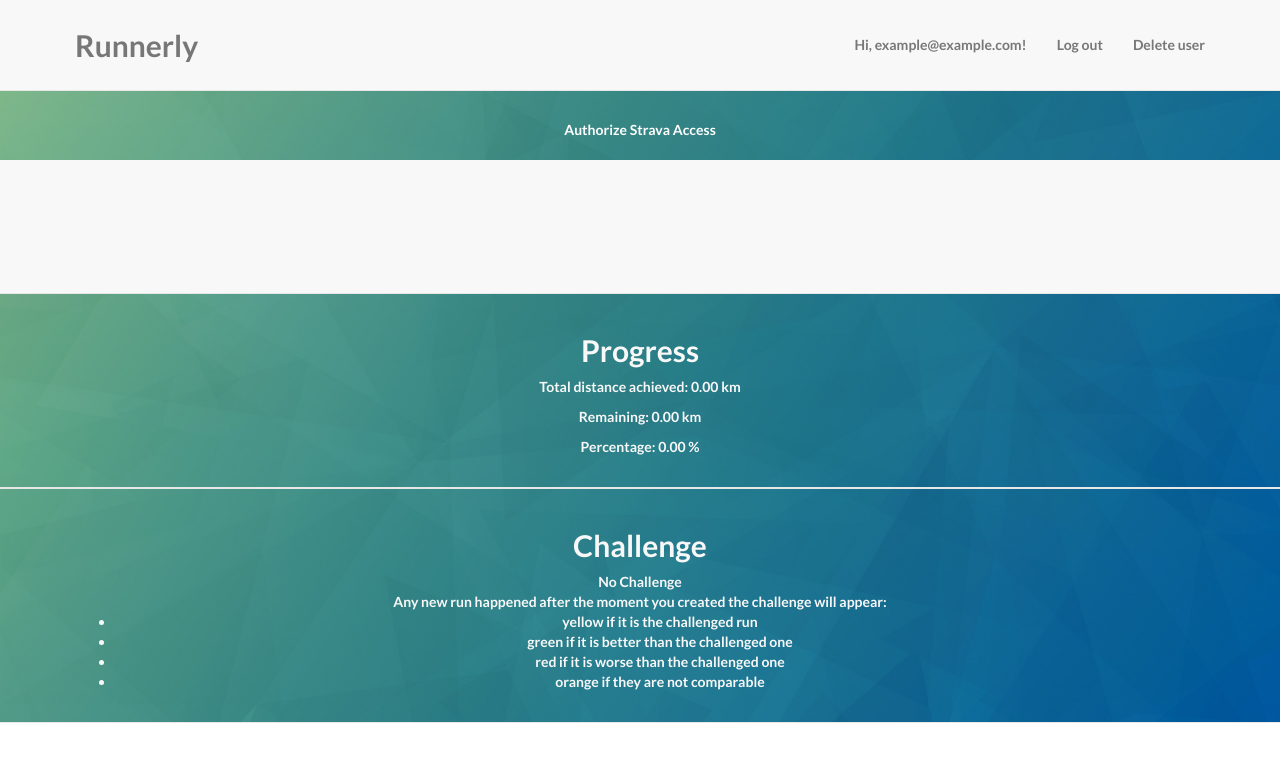
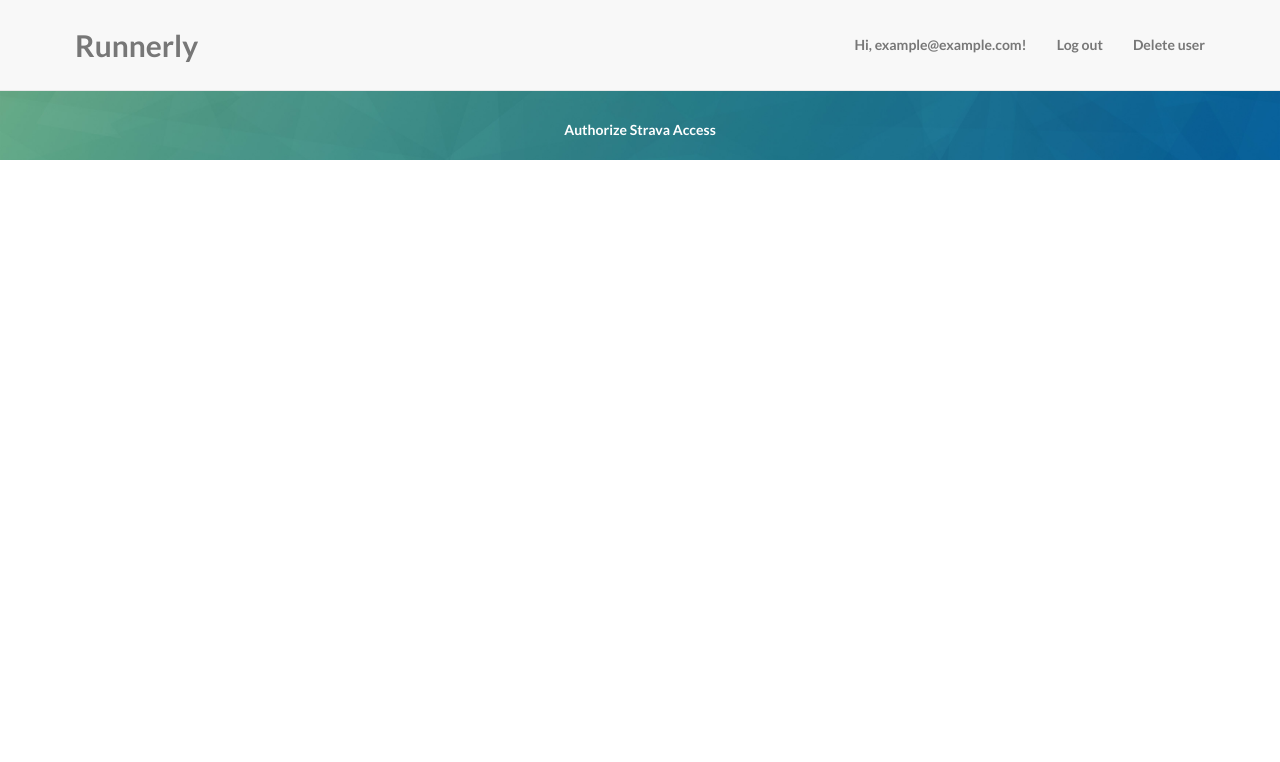
Before and after one commit to waqas66426/BeepBeep-MicroFlaskApp, a Flask app: template templates/index.html in a window 1280 px wide. Shown: the top 762 px of the page. Run offline with Flask 2, Linux system fonts and the light colour scheme; a user stored in the database is signed in; the template is opened without the code that fills it: most values are stand-ins (such as "Sample title", 1, 10 or a date in 2020); parts of the project's set-up code (start-up, migrations or seed data) failed here and were passed over; some libraries are stand-ins or nearby versions.

Commit message:
Fixed some UI problems

```diff
--- /dev/null
+++ b/templates/authorize_strava.html
@@ -0,0 +1,7 @@
+<div class="intro-header">
+    <div class="container">
+        <div class="row">
+            <a href="{{strava_auth_url}}">Authorize Strava Access</a>
+        </div>
+    </div>
+</div>
--- a/templates/index.html
+++ b/templates/index.html
@@ -9,24 +9,22 @@
 <body>
   {% include 'header.html' %}
   {% if current_user.is_authenticated %}
+  {% if not current_user.strava_token %}
+  {% include 'authorize_strava.html' %}
+  {% else %}
   <div class="intro-header">
     <div class="container">
       <div class="row">
-        {% if not current_user.strava_token %}
-        <a href="{{strava_auth_url}}">Authorize Strava Access</a>
-        {% else %}
         <h2>Your last 10 runs</h2>
         <form action="/comparisons" method="post">
           {% for run in runs %}
           <div>
             <div class="runs">
-            <input type="checkbox" name="runs" value="{{run.id}}">
+              <input type="checkbox" name="runs" value="{{run.id}}">
               <!--coloring the fetched runs checking their id in the lists-->
-              <a href="/runs/{{run.id}}" {% if run.id in challenged_run %} style="color:yellow"
-                                       {% elif run.id in challenge_green %} style="color:green"
-                                       {% elif run.id in challenge_red %} style="color:red"
-                                       {% elif run.id in challenge_orange %} style="color:orangered"
-                                       {% endif %}> {{run.name}} </a>
+              <a href="/runs/{{run.id}}" {% if run.id in challenged_run %} style="color:yellow" {% elif run.id in
+                challenge_green %} style="color:green" {% elif run.id in challenge_red %} style="color:red" {% elif
+                run.id in challenge_orange %} style="color:orangered" {% endif %}> {{run.title}} </a>
             </div>
           </div>
           {% endfor %}
@@ -43,7 +41,7 @@
           </p>
           {% endif %}
           <input type="submit" value="Compare" />
-          <input type="submit" formaction="/challenge" value="Challenge"/>
+          <input type="submit" formaction="/challenge" value="Challenge" />
         </form>
         <button onclick="location.href='/objective'" type="button">Set Objective</button>
       </div>
@@ -55,7 +53,6 @@
       <h2>Stats</h2>
       <p>Total average speed: <span id="avgSpd">{{avgSpeed}}</span> km/h</p>
       <p>Total running time: <span id="minsec">{{ '%0.0f' | format(minutes) }}' {{ '%0.0f' | format(sec)}}''</span></p>
-      {% endif %}
     </div>
   </div>
 
@@ -87,6 +84,7 @@
       </ul>
     </div>
   </div>
+  {% endif %}
 
   {% else %}
   <div class="intro-header" style="height: 100%;">
```
